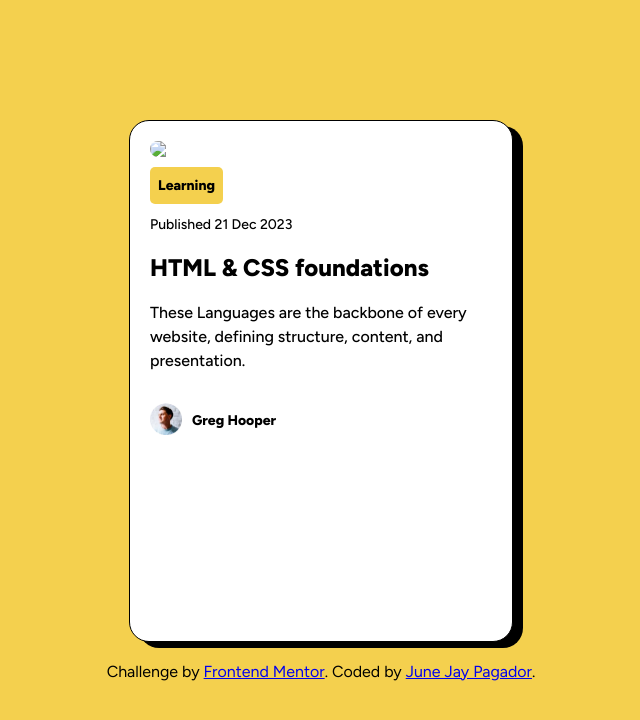
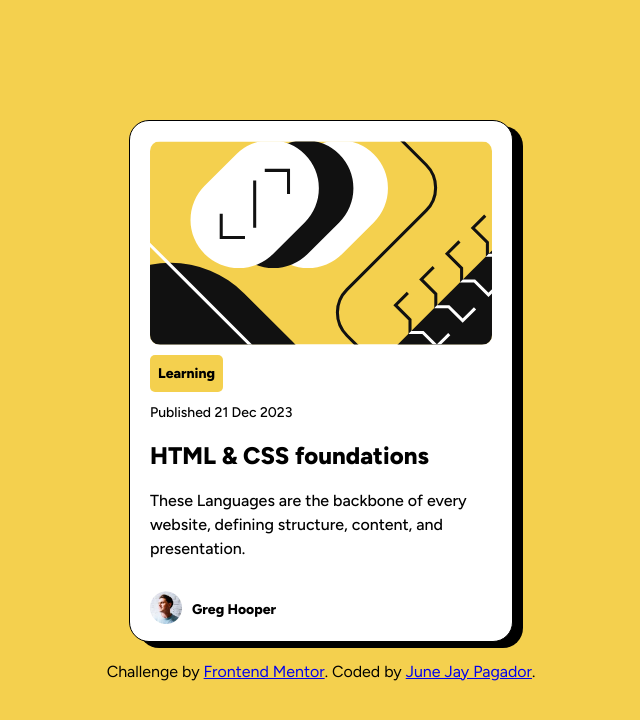
Before and after one commit to junjay21/blog-preview-card, a plain HTML site: page index.html in a window 1280 px wide. Shown: the whole page, without its empty margins (319-959 px from the left). Drawn offline with Linux system fonts and the light colour scheme; the site is published under a folder, as on GitHub Pages, so addresses that start at the root find nothing.

Commit message:
Update index.html

```diff
--- a/index.html
+++ b/index.html
@@ -17,7 +17,7 @@
 <body>
   <div class="container">
     <div class="blog-preview-card-image">
-      <img src="/assets/images/illustration-article.svg">
+      <img src="assets/images/illustration-article.svg">
     </div>
     <div class="blog-preview-card-main">
       <div class="main-category text-preset-4">
```
